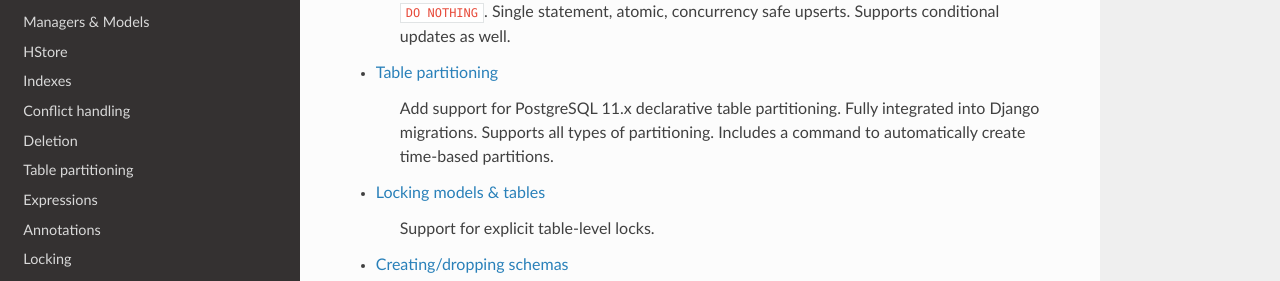
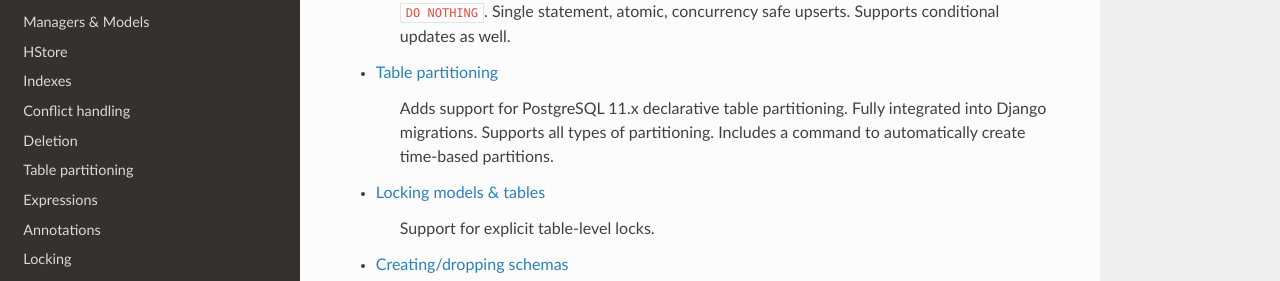
Before and after one commit to SectorLabs/django-postgres-extra, a Sphinx documentation site: the page built from docs/source/index.rst, in a window 1280 px wide and 900 px high, scrolled down 361 px. Shown: the part 159-440 px from the top of the window. Built offline with Sphinx 7.4.7 and the Read the Docs theme 3.1.0, drawn with Linux system fonts in a browser that asks for light colours.

Commit message:
Fix some typos on feature documentation for table partitioning

```diff
--- a/docs/source/index.rst
+++ b/docs/source/index.rst
@@ -17,7 +17,7 @@ Explore the documentation to learn about all features:
 
 * :ref:`Table partitioning <table_partitioning_page>`
 
-    Add support for PostgreSQL 11.x declarative table partitioning. Fully integrated into Django migrations. Supports all types of partitioning. Includes a command to automatically create time-based partitions.
+    Adds support for PostgreSQL 11.x declarative table partitioning. Fully integrated into Django migrations. Supports all types of partitioning. Includes a command to automatically create time-based partitions.
 
 * :ref:`Locking models & tables <locking_page>`
 
```
Also changed, not shown: README.md (+3 -2 lines).
